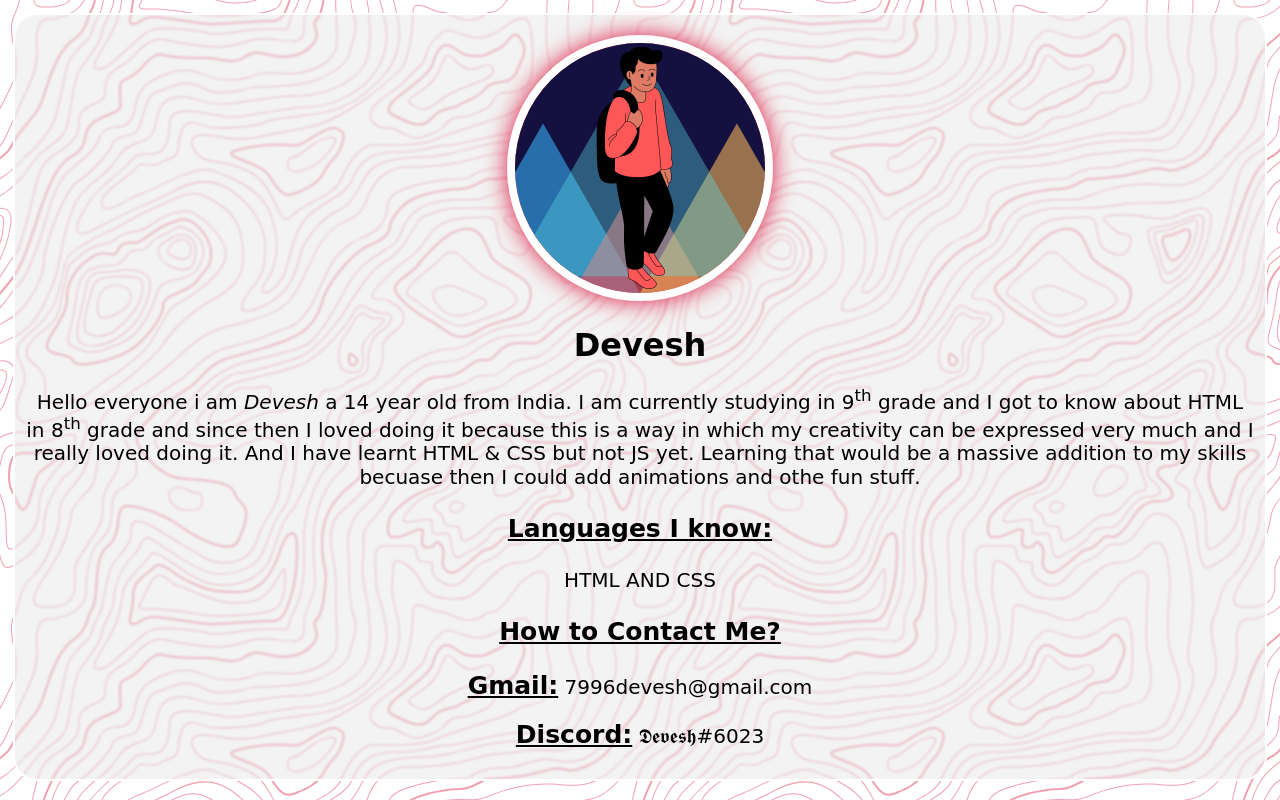
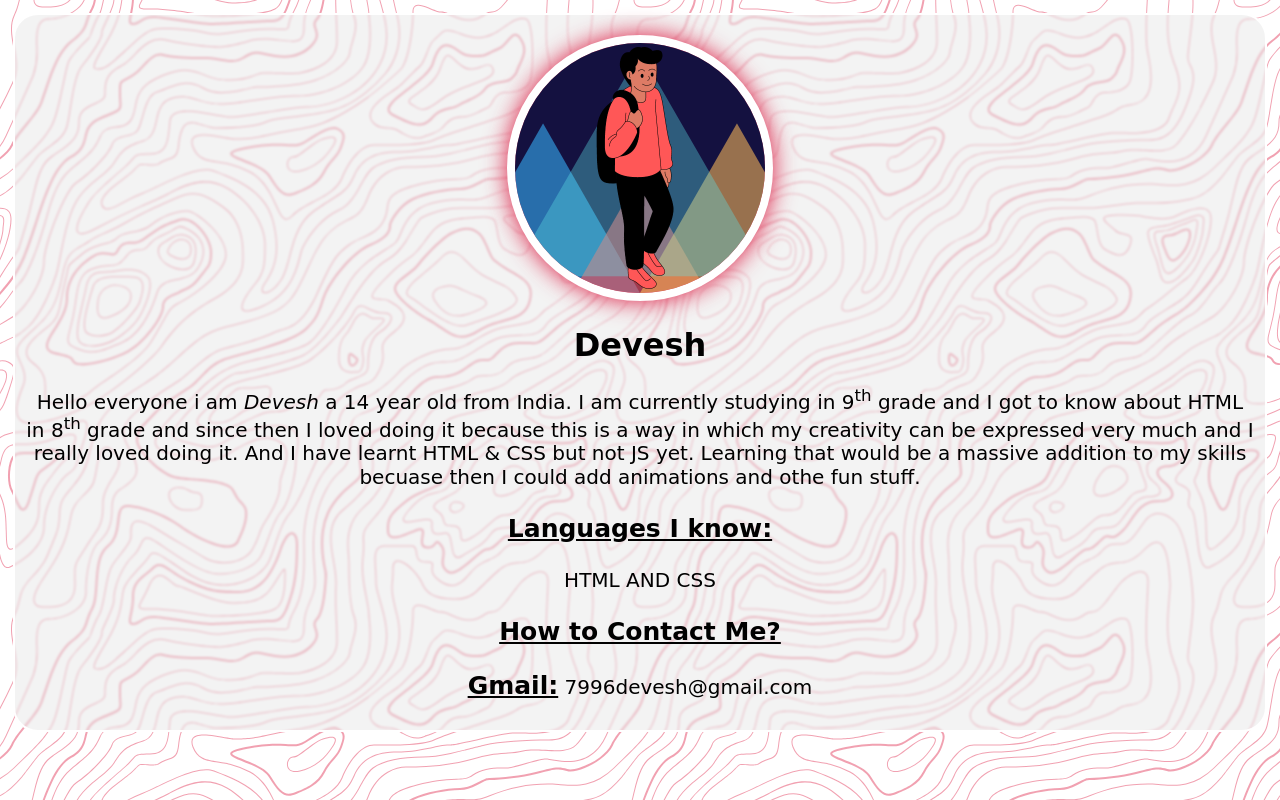
Before and after one commit to Devprud/introduction-template, a plain HTML site: page index.html in a window 1280 px wide. Drawn offline with Linux system fonts and the light colour scheme; a web font is replaced by a local one.

Commit message:
Update index.html

```diff
--- a/index.html
+++ b/index.html
@@ -23,9 +23,6 @@
     <p>
       <strong>Gmail:</strong> 7996devesh@gmail.com
     </p>
-    <p>
-      <strong>Discord:</strong> 𝕯𝖊𝖛𝖊𝖘𝖍#6023
-    </p>
   </div>
   <script src="script.js"></script>
 </body>
```
